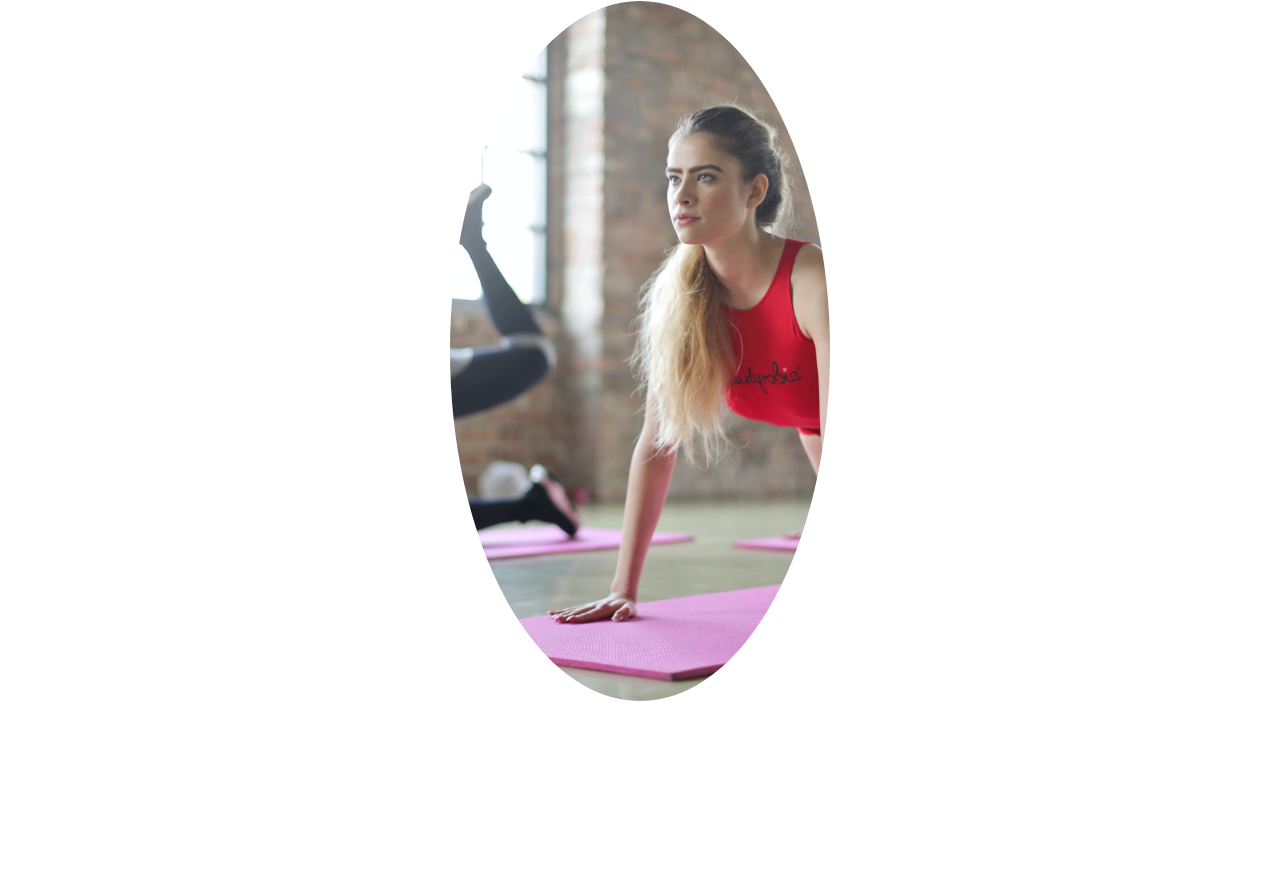
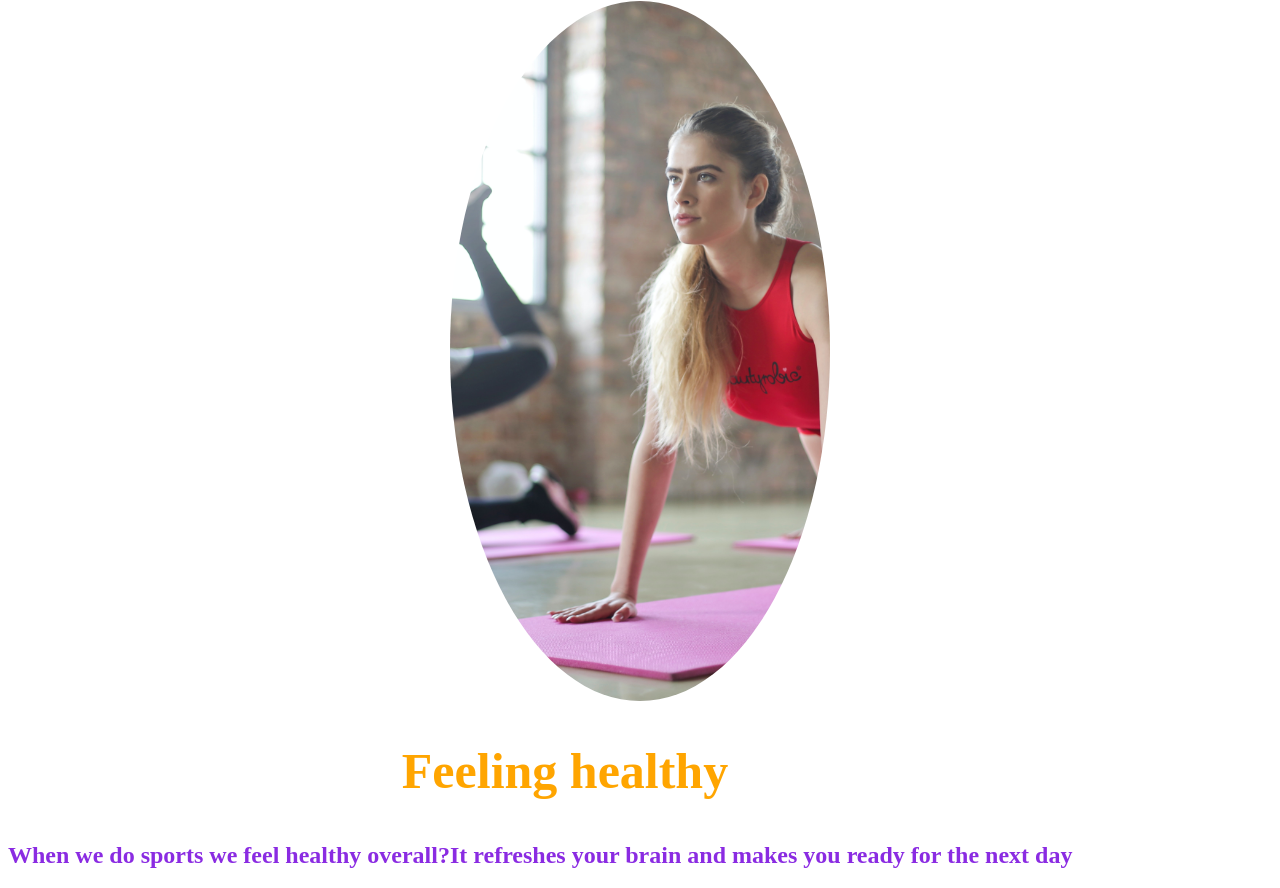
Before and after one commit to GaganBehrh/workout, a plain HTML site: page index.html in a window 1280 px wide. Shown: the part 1057-1945 px from the top of the page. Before the commit the page ends 1766 px from the top, so only its background shows below. Drawn offline with Linux system fonts and the light colour scheme.

Commit message:
adding the first heading the second section and picture added and styled

```diff
--- a/assets/css/style.css
+++ b/assets/css/style.css
@@ -42,3 +42,6 @@ color:orange;
      width: 30%;
      height: 700px;
 }
+.feeling-healthy h1 h2{
+    color:black;
+    }
--- a/index.html
+++ b/index.html
@@ -27,6 +27,10 @@
 <section class="second-section">
 <h1>WHY SHOULD WE WORKOUT?</h1>
 <img alt="women woking out" src="assets\images\women_workout_pic1.jpg">
+<div class="feeling healthy">
+    <h1>Feeling healthy</h1>
+    <h2>When we do sports we feel healthy overall?It refreshes your brain and makes you ready for the next day</h2>
+</div>
 
 </section>
 
```
